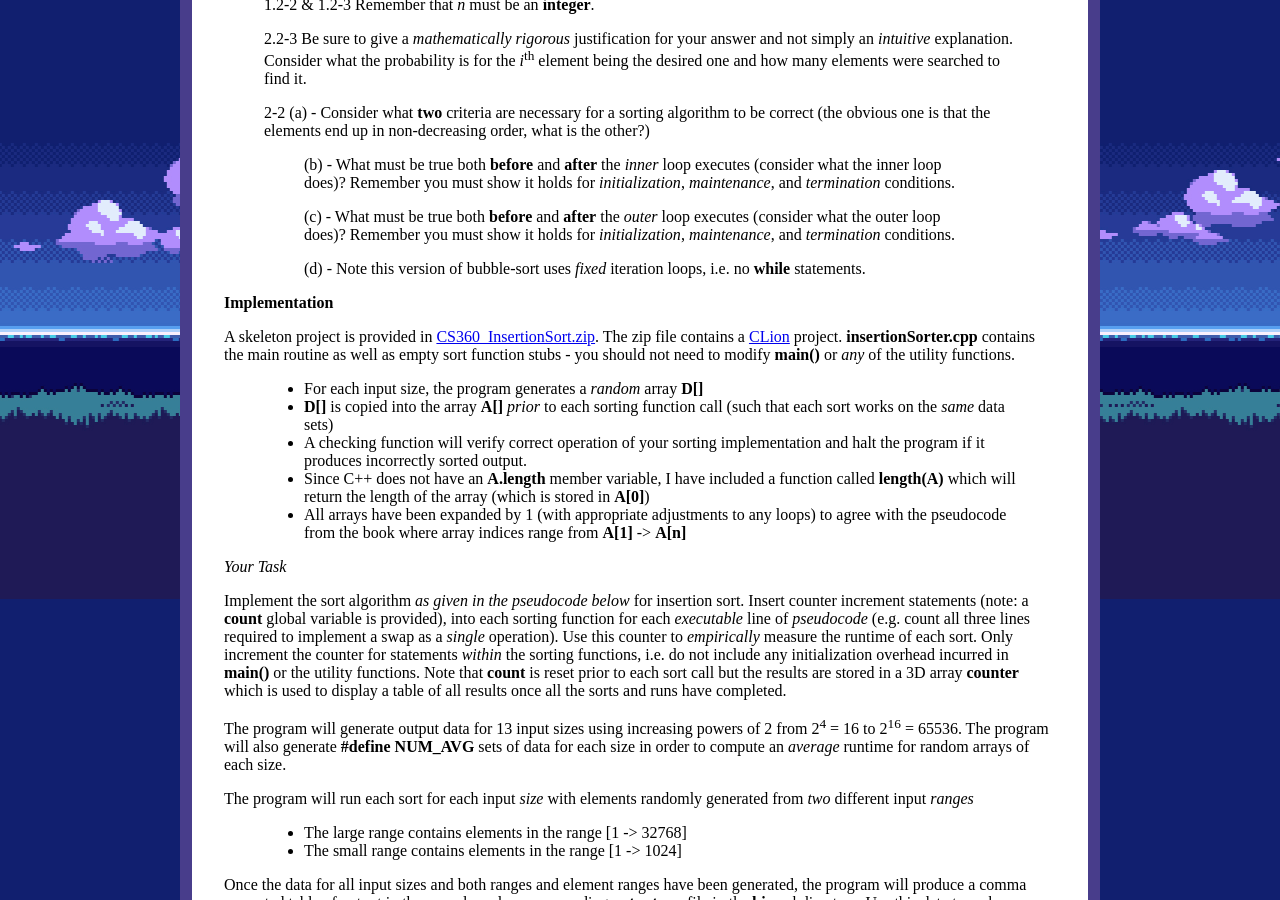
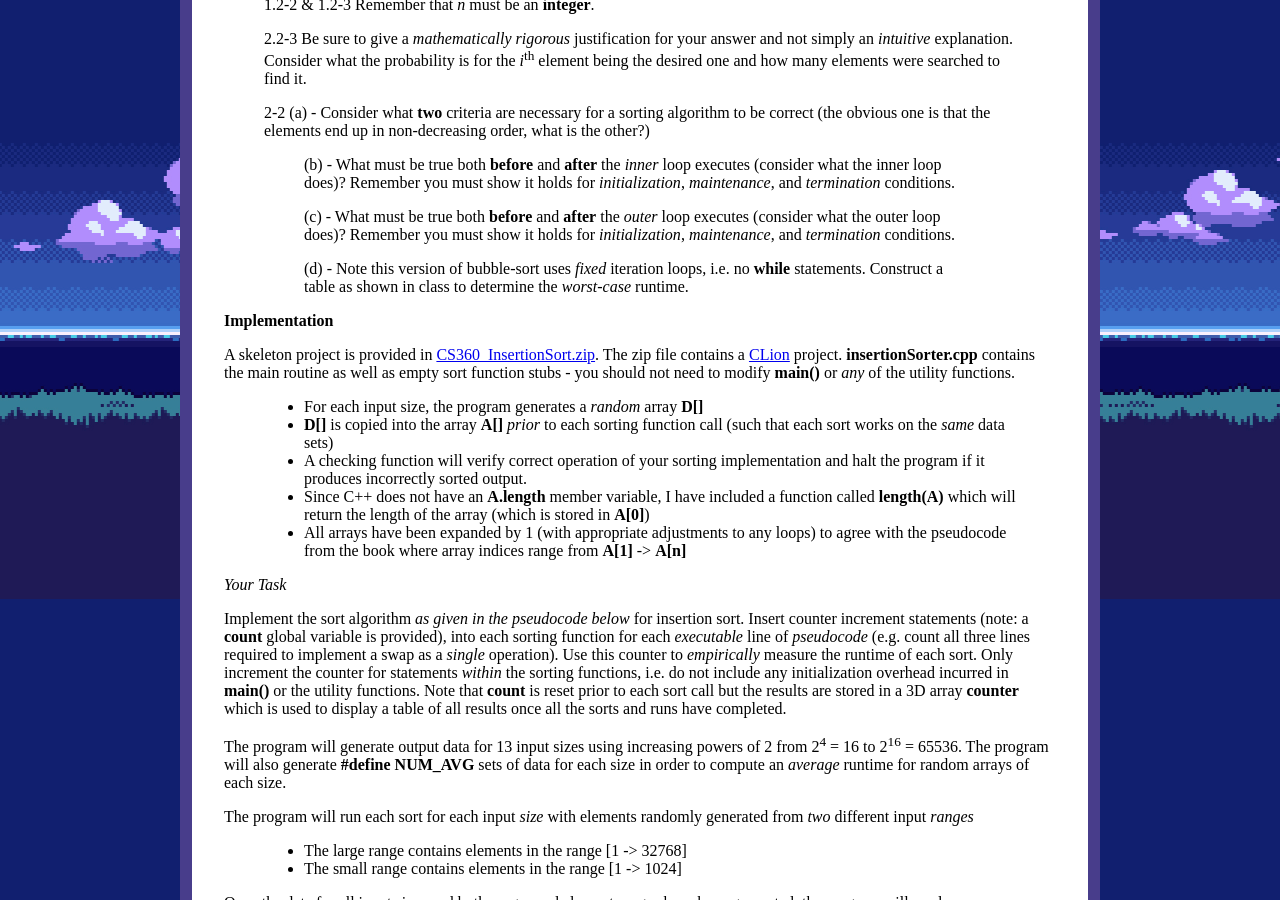
Before and after one commit to ycpcs/cs360-spring2023, a Jekyll site: the page built from assign/assign01.md, in a window 1280 px wide and 900 px high, scrolled down 301 px. Built offline with Jekyll 4.4.1, drawn with Linux system fonts in a browser that asks for light colours.

Commit message:
update assign 1
update assign 1

```diff
--- a/assign/assign01.md
+++ b/assign/assign01.md
@@ -26,7 +26,7 @@ Insertion sort implementation.
 > >
 > > (c) - What must be true both **before** and **after** the *outer* loop executes (consider what the outer loop does)? Remember you must show it holds for *initialization*, *maintenance*, and *termination* conditions.
 > >
-> > (d) - Note this version of bubble-sort uses *fixed* iteration loops, i.e. no **while** statements.
+> > (d) - Note this version of bubble-sort uses *fixed* iteration loops, i.e. no **while** statements. Construct a table as shown in class to determine the *worst-case* runtime.
 
 **Implementation**
 
```
